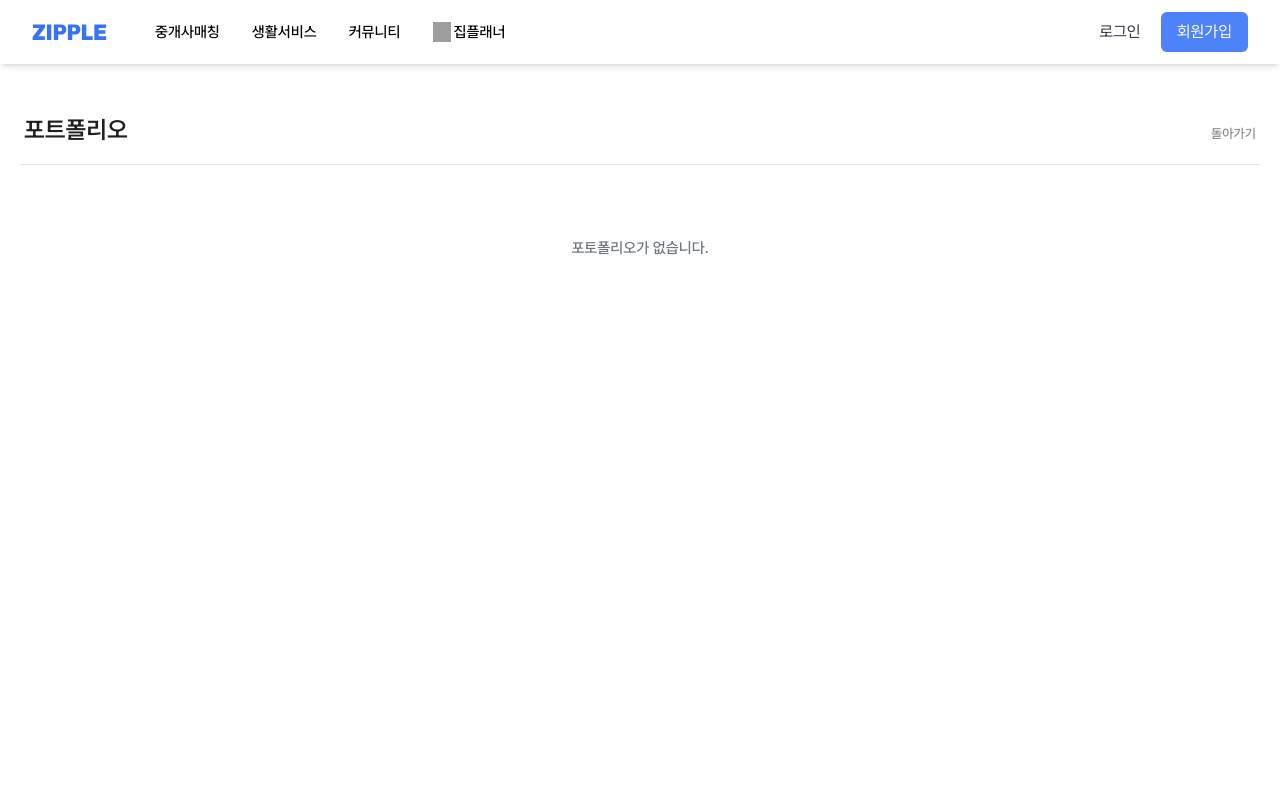
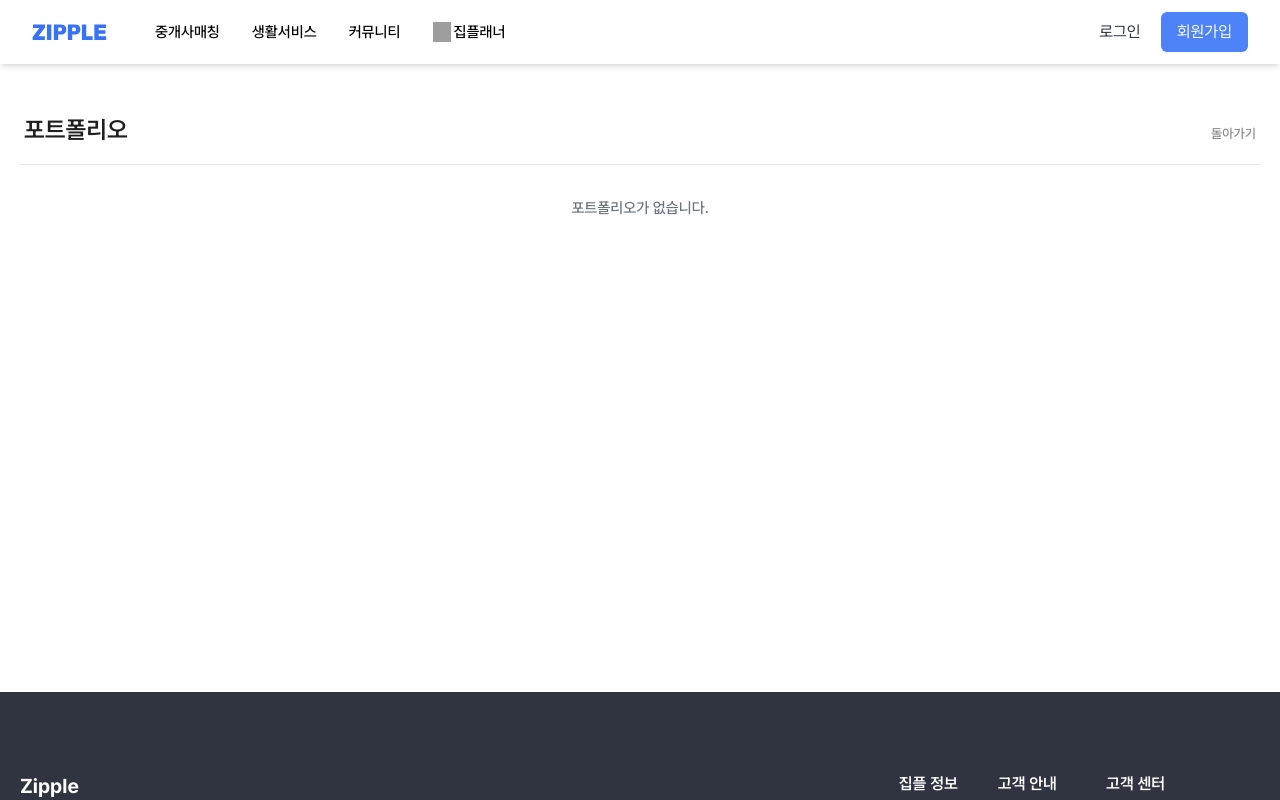
Before and after one commit to ziplanner/zipple-front, a Next.js app: page /portfolio in a window 1280 px wide. Shown: the top 800 px of the page. Built offline with nearby package versions, Linux system fonts and the light colour scheme; grey boxes are pictures that could not be loaded.

Commit message:
feat: Update mainSection.tsx

```diff
--- a/app/(user)/portfolio/content/mainSection.tsx
+++ b/app/(user)/portfolio/content/mainSection.tsx
@@ -5,7 +5,7 @@ import Portfolio from "@/app/(profile)/profile/content/portfolio";
 import Pagination from "@/app/components/pagination/pagination";
 import { useRouter, useSearchParams } from "next/navigation";
 import { getAgentPortfolioList } from "@/app/api/main/api";
-import Skeleton from "@/app/components/loading/skeleton";
+import SkeletonSquare from "@/app/components/loading/skeletonSquare";
 import { PortfolioItem } from "@/app/types/user";
 import ErrorMessage from "@/app/components/loading/errorMessage";
 import { formatToKoreanDate } from "@/app/utils/formatToDate";
@@ -68,7 +68,7 @@ const PortfolioMainSection = () => {
   };
 
   return (
-    <div className="flex flex-col gap-4 mt-8 mb-12 md:gap-8 md:mt-12 md:mb-20">
+    <div className="min-h-[300px] md:min-h-[500px] flex flex-col gap-4 mt-8 mb-12 md:gap-8 md:mt-12 md:mb-20">
       <div className="flex justify-between items-center px-1 border-b pb-2">
         <h2 className="text-mobile_h1_contents_title md:text-h1_contents_title mb-2 text-text_sub2">
           포트폴리오
@@ -81,19 +81,30 @@ const PortfolioMainSection = () => {
         </p>
       </div>
 
-      {loading && <Skeleton />}
-
-      {error && <ErrorMessage message={"에러가 발생했습니다."} />}
-
+      {/* 로딩 중이면 Skeleton만 표시 */}
+      {loading ? (
+        <SkeletonSquare />
+      ) : error ? (
+        /* 에러 발생 시 에러 메시지만 표시 */
+        <ErrorMessage message={"에러가 발생했습니다."} />
+      ) : portfolios.length > 0 ? (
+        /* 포트폴리오가 있을 때만 렌더링 */
+        <>
           <Portfolio portfolios={portfolios} />
-
-      {portfolios.length > 0 ? (
           <Pagination
             currentPage={currentPage}
             totalPages={totalPages}
             onPageChange={handlePageChange}
           />
-      ) : null}
+        </>
+      ) : (
+        /* 포트폴리오가 없을 때 메시지 표시 */
+        <div className="flex justify-center items-center">
+          <p className="text-center text-gray-500 text-mobile_body2_m md:text-body1_m">
+            포트폴리오가 없습니다.
+          </p>
+        </div>
+      )}
     </div>
   );
 };
```
Lines whose indentation alone changed are shown as unchanged.
